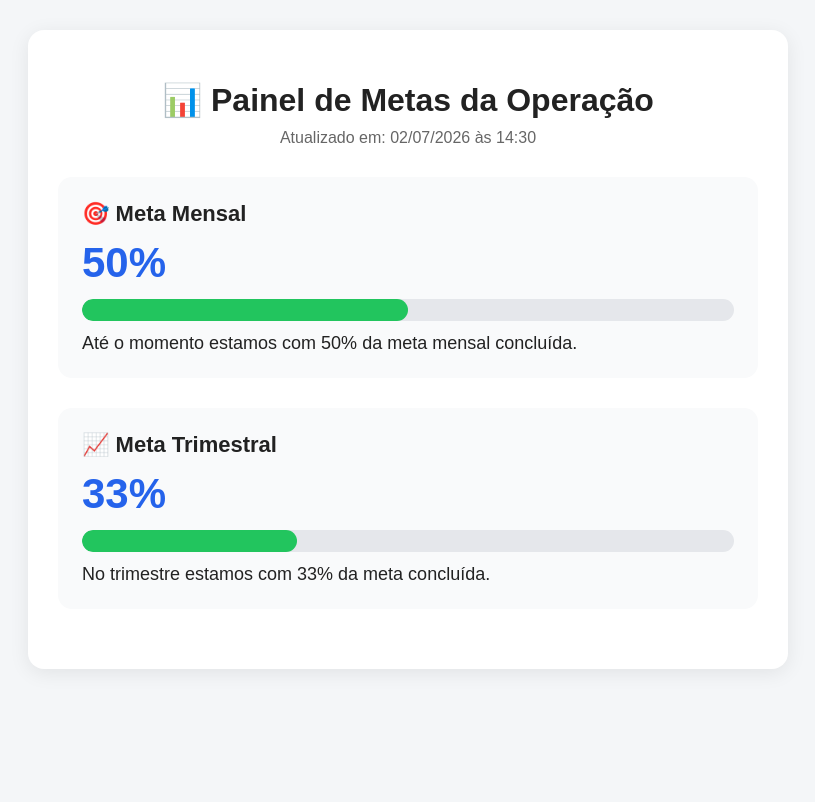
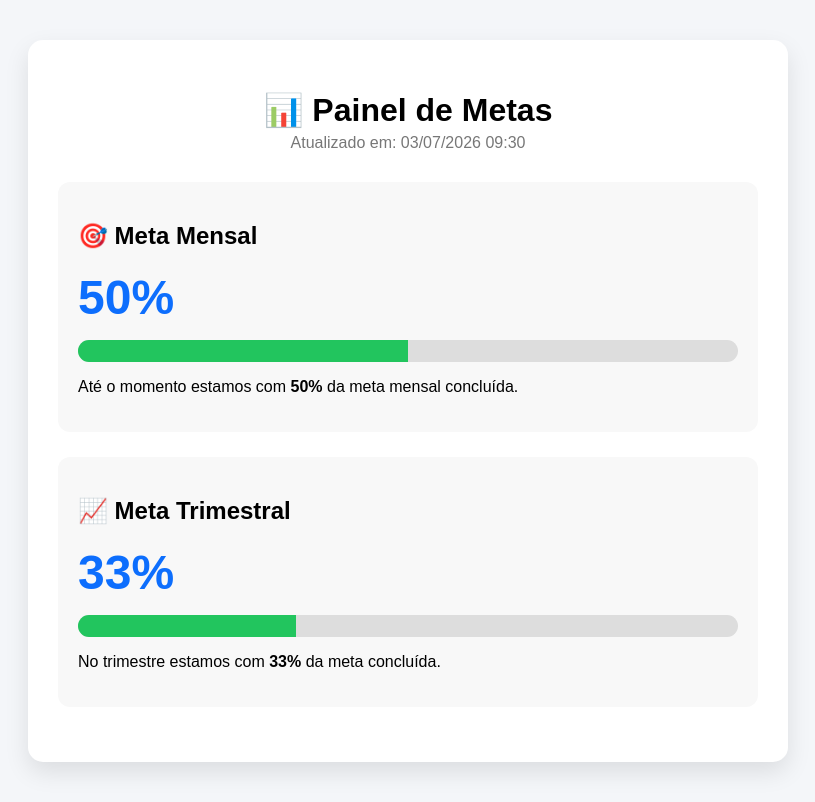
Before and after one commit to ARIEPING/painel-metas, a plain HTML site: page index.html in a window 1280 px wide. Shown: the whole page, without its empty margins (232-1047 px from the left). Drawn offline with Linux system fonts and the light colour scheme.

Commit message:
Update index.html

```diff
--- a/index.html
+++ b/index.html
@@ -1,105 +1,129 @@
 <!DOCTYPE html>
 <html lang="pt-BR">
 <head>
-  <meta charset="UTF-8" />
-  <meta name="viewport" content="width=device-width, initial-scale=1.0" />
+<meta charset="UTF-8">
+<meta name="viewport" content="width=device-width, initial-scale=1.0">
 <title>Painel de Metas</title>
 
 <style>
-    body {
-      font-family: Arial, sans-serif;
-      background: #f4f6f8;
-      margin: 0;
-      padding: 30px;
-      color: #222;
+body{
+    margin:0;
+    font-family:Arial,Helvetica,sans-serif;
+    background:#f4f6f9;
 }
 
-    .container {
-      max-width: 700px;
-      margin: auto;
-      background: white;
-      padding: 30px;
-      border-radius: 16px;
-      box-shadow: 0 4px 20px rgba(0,0,0,0.08);
+.container{
+    max-width:700px;
+    margin:40px auto;
+    background:#fff;
+    padding:30px;
+    border-radius:15px;
+    box-shadow:0 10px 25px rgba(0,0,0,.1);
 }
 
-    h1 {
-      text-align: center;
-      margin-bottom: 10px;
+h1{
+    text-align:center;
+    margin-bottom:5px;
 }
 
-    .data {
-      text-align: center;
-      color: #666;
-      margin-bottom: 30px;
+.data{
+    text-align:center;
+    color:#777;
+    margin-bottom:30px;
 }
 
-    .card {
-      margin-bottom: 30px;
-      padding: 24px;
-      border-radius: 14px;
-      background: #f9fafb;
+.card{
+    background:#f8f8f8;
+    padding:20px;
+    border-radius:12px;
+    margin-bottom:25px;
 }
 
-    .titulo {
-      font-size: 22px;
-      font-weight: bold;
-      margin-bottom: 12px;
+.percentual{
+    font-size:48px;
+    color:#0d6efd;
+    font-weight:bold;
 }
 
-    .percentual {
-      font-size: 42px;
-      font-weight: bold;
-      margin-bottom: 12px;
-      color: #2563eb;
+.barra{
+    width:100%;
+    height:22px;
+    background:#ddd;
+    border-radius:30px;
+    overflow:hidden;
+    margin:15px 0;
 }
 
-    .barra {
-      width: 100%;
-      background: #e5e7eb;
-      border-radius: 999px;
-      overflow: hidden;
-      height: 22px;
-    }
-
-    .progresso {
-      height: 100%;
-      background: #22c55e;
-      border-radius: 999px;
-    }
-
-    .texto {
-      margin-top: 12px;
-      font-size: 18px;
+.progresso{
+    height:100%;
+    background:#22c55e;
 }
 </style>
+
 </head>
+<body>
 
-<body>
 <div class="container">
-    <h1>📊 Painel de Metas da Operação</h1>
 
-    <div class="data">
-      Atualizado em: 02/07/2026 às 14:30
+<h1>📊 Painel de Metas</h1>
+
+<div class="data" id="data"></div>
+
+<div class="card">
+<h2>🎯 Meta Mensal</h2>
+
+<div class="percentual" id="mensal"></div>
+
+<div class="barra">
+<div class="progresso" id="barraMensal"></div>
+</div>
+
+<p id="textoMensal"></p>
+
 </div>
 
 <div class="card">
-      <div class="titulo">🎯 Meta Mensal</div>
-      <div class="percentual">50%</div>
+
+<h2>📈 Meta Trimestral</h2>
+
+<div class="percentual" id="trimestral"></div>
+
 <div class="barra">
-        <div class="progresso" style="width: 50%;"></div>
-      </div>
-      <div class="texto">Até o momento estamos com 50% da meta mensal concluída.</div>
+<div class="progresso" id="barraTrimestral"></div>
 </div>
 
-    <div class="card">
-      <div class="titulo">📈 Meta Trimestral</div>
-      <div class="percentual">33%</div>
-      <div class="barra">
-        <div class="progresso" style="width: 33%;"></div>
+<p id="textoTrimestral"></p>
+
 </div>
-      <div class="texto">No trimestre estamos com 33% da meta concluída.</div>
+
 </div>
-  </div>
+
+<script>
+
+fetch("dados.json")
+.then(res=>res.json())
+.then(dados=>{
+
+document.getElementById("mensal").innerHTML=dados.metaMensal+"%";
+
+document.getElementById("trimestral").innerHTML=dados.metaTrimestral+"%";
+
+document.getElementById("barraMensal").style.width=dados.metaMensal+"%";
+
+document.getElementById("barraTrimestral").style.width=dados.metaTrimestral+"%";
+
+document.getElementById("textoMensal").innerHTML=
+`Até o momento estamos com <b>${dados.metaMensal}%</b> da meta mensal concluída.`;
+
+document.getElementById("textoTrimestral").innerHTML=
+`No trimestre estamos com <b>${dados.metaTrimestral}%</b> da meta concluída.`;
+
+document.getElementById("data").innerHTML=
+`Atualizado em: ${dados.ultimaAtualizacao}`;
+
+});
+
+</script>
+
 </body>
 </html>
```
Lines whose indentation alone changed are shown as unchanged.
